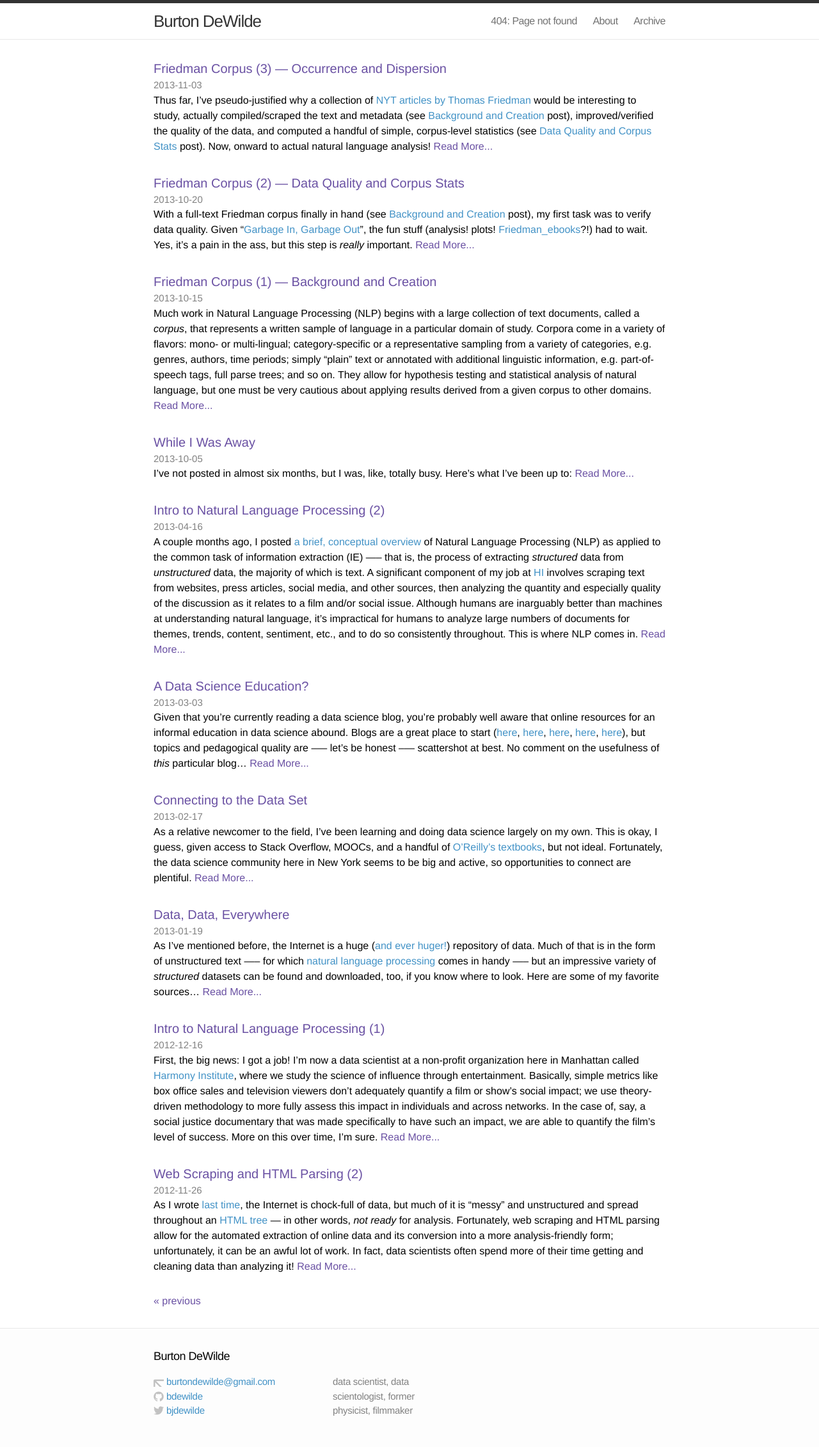
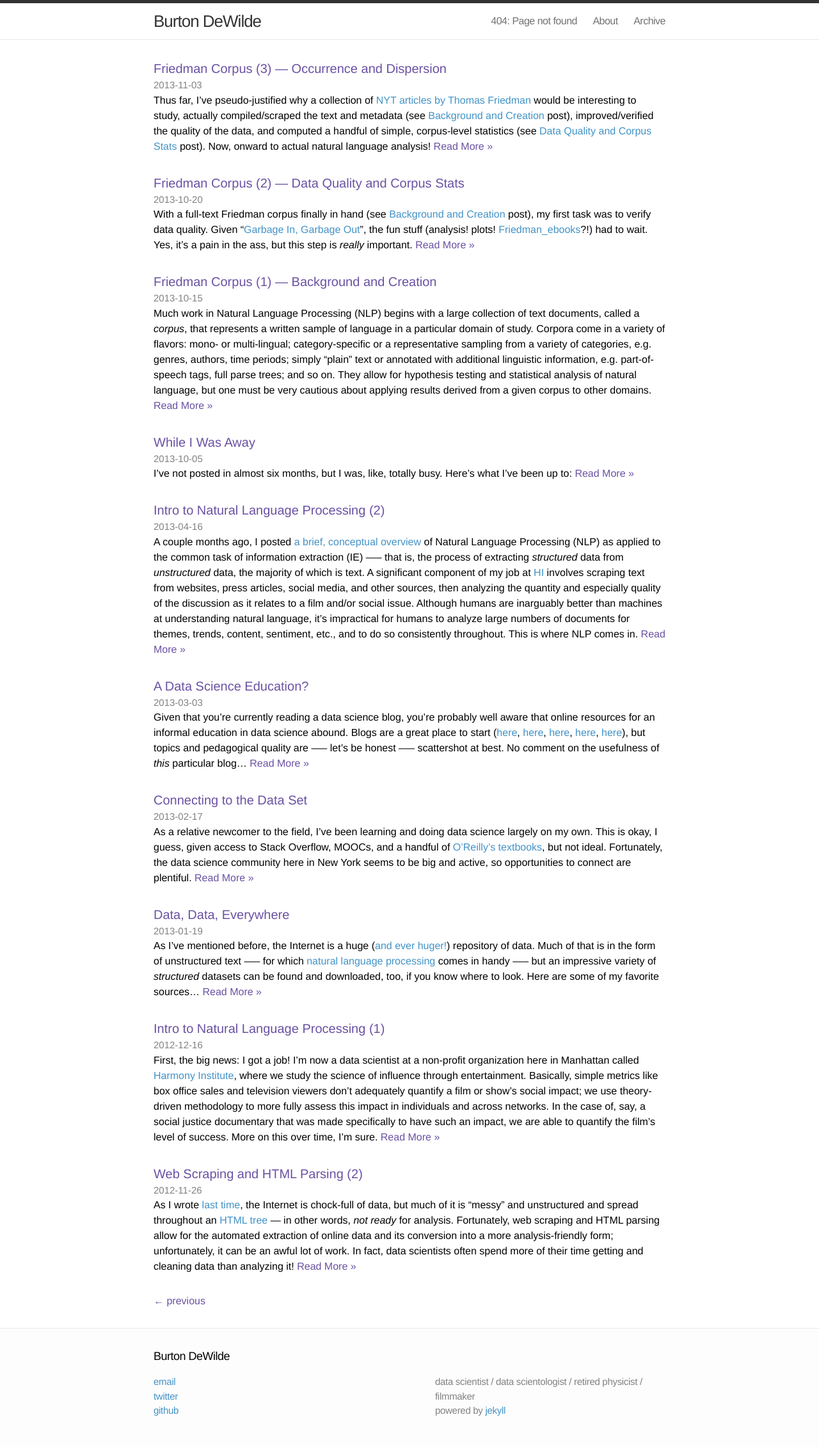
Before and after one commit to bdewilde/bdewilde.github.io, a Jekyll site: the page built from index.html, in a window 1280 px wide. Shown: the whole page at 64% size. Built offline with Jekyll 4.4.1, drawn with Linux system fonts in a browser that asks for light colours; the list of posts is cut into pages by our own code.

Commit message:
working on structuring and styling the footer

```diff
--- a/_config.yml
+++ b/_config.yml
@@ -1,6 +1,6 @@
 title: Burton DeWilde
 tagline: "Data Science, Physics, and Zombies!"
-description: "data scientist, data scientologist, former physicist, filmmaker"
+description: "data scientist / data scientologist / retired physicist / filmmaker"
 baseurl: ""
 url: ""
 email: burtondewilde@gmail.com
--- a/_includes/footer.html
+++ b/_includes/footer.html
@@ -2,7 +2,27 @@
 
   <div class="wrap">
 
-    <h2 class="footer-heading">{{ site.title }}</h2>
+    <h2 class="footer-heading">
+      <a style="color: black" href="{{ site.baseurl }}/">{{ site.title }}</a>
+    </h2>
+
+    <div class="footer-left">
+      <ul>
+        {% if site.email %}
+          <li><a href="mailto:{{ site.email }}">email</a></li>
+        {% endif %}
+        {% if site.twitter_username %}
+          <li><a href="https://twitter.com/{{ site.twitter_username }}">twitter</a></li>
+        {% endif %}
+        {% if site.github_username %}
+          <li><a href="https://github.com/{{ site.github_username }}">github</a></li>
+        {% endif %}
+    </div>
+
+    <div class="footer-right">
+      <p>{{ site.description }}</p>
+      <p>powered by <a href="http://jekyllrb.com/">jekyll</a></p>
+    </div>
 
     <!--<div class="footer-col-1 column">
       <ul>
@@ -11,7 +31,7 @@
       </ul>
     </div>-->
 
-    <div class="footer-col-1 column">
+    <!-- <div class="footer-col-1 column">
       <ul>
         {% if site.email %}
         <li>
@@ -66,11 +86,11 @@
           </a>
         </li>{% endif %}
       </ul>
-    </div>
+     </div>
 
     <div class="footer-col-2 column">
       <p class="text">{{ site.description }}</p>
-    </div>
+    </div>-->
 
   </div>
 
--- a/assets/css/style.css
+++ b/assets/css/style.css
@@ -9,18 +9,22 @@
 html, body { height: 100%; }
 
 body {
-  font-family: Helvetica, Arial, sans-serif;
+  font-family: Helvetica, Arial, sans-serif;  /*"Palatino Linotype", "Book Antiqua", Palatino, serif;*/
   font-size: 16px;
   line-height: 1.5;
-  font-weight: 300;
+  font-weight: 200;
   background-color: #fdfdfd;
 }
 
-h1, h2, h3, h4, h5, h6 { font-size: 100%; font-weight: 400; }
+h1, h2, h3, h4, h5, h6 {
+  font-size: 100%;
+  font-weight: 400;
+  /*font-family: Helvetica, Arial, sans-serif;*/
+}
 
-a         { color: #4292c6; text-decoration: none; }
-a:hover   { text-decoration: underline; }
-
+/* link color and decoration*/
+a { color: #4292c6; text-decoration: none; }
+a:hover { text-decoration: underline; }
 a.nav-link { color: #6a51a3 }
 
 /* Utility */
@@ -88,10 +92,20 @@ a.nav-link { color: #6a51a3 }
   margin-bottom: 15px;
 }
 
-.site-footer .column { float: left; margin-bottom: 15px; }
+.footer-left {
+  float: left;
+  width: 45%;
+}
+
+.footer-right {
+  float: right;
+  width: 45%;
+}
+
+/*.site-footer .column { float: left; margin-bottom: 15px; }
 
 .footer-col-1 {
-  width: 270px; /*fallback*/
+  width: 270px;
   width: -webkit-calc(35% - 10px);
   width: -moz-calc(35% - 10px);
   width: -o-calc(35% - 10px);
@@ -99,7 +113,7 @@ a.nav-link { color: #6a51a3 }
   margin-right: 10px
 }
 .footer-col-2 {
-  width: 175px; /*fallback*/
+  width: 175px;
   width: -webkit-calc(23.125% - 10px);
   width: -moz-calc(23.125% - 10px);
   width: -o-calc(23.125% - 10px);
@@ -107,12 +121,12 @@ a.nav-link { color: #6a51a3 }
   margin-right: 10px
 }
 .footer-col-3 {
-  width: 335px; /*fallback*/
+  width: 335px;
   width: -webkit-calc(41.875%);
   width: -moz-calc(41.875%);
   width: -o-calc(41.875%);
   width: calc(41.875%);
-}
+}*/
 
 .site-footer ul { list-style: none; }
 
@@ -165,10 +179,6 @@ a.nav-link { color: #6a51a3 }
 .posts .post-title {
   font-size: 20px;
 }
-
-/*.posts .post-link {
-  color: #54278f;
-}*/
 
 .posts p {
   display: inline;
--- a/index.html
+++ b/index.html
@@ -12,7 +12,7 @@ layout: default
     <span class="post-date">{{ post.date | date: '%Y-%m-%d' }}</span>
     <span class="post-exerpt">
       {{ post.excerpt }}
-      <a class="nav-link" href="{{ post.url }}">Read More...</a>
+      <a class="nav-link" href="{{ post.url }}">Read More &raquo;</a>
     </span>
   </div>
   {% endfor %}
@@ -20,16 +20,16 @@ layout: default
 
 <div class="pagination">
   {% if paginator.next_page %}
-    <a class="nav-link" href="/blog/{{ paginator.next_page }}/">&laquo; previous</a>
+    <a class="nav-link" href="/blog/{{ paginator.next_page }}/">&#8592; previous</a>
   {% endif %}
   {% if paginator.next_page and paginator.previous_page %}
     <span> | </span>
   {% endif %}
   {% if paginator.previous_page %}
     {% if paginator.page == 2 %}
-      <a class="nav-link" href="/">next &raquo;</a>
+      <a class="nav-link" href="/">next &#8594;</a>
     {% else %}
-      <a class="nav-link" href="/blog/{{paginator.previous_page}}/">next &raquo;</a>
+      <a class="nav-link" href="/blog/{{paginator.previous_page}}/">next &#8594;</a>
     {% endif %}
   {% endif %}
 </div>
```
Also changed, not shown: _layouts/post.html (+9 -13 lines), archive.md (+0 -2 lines).
